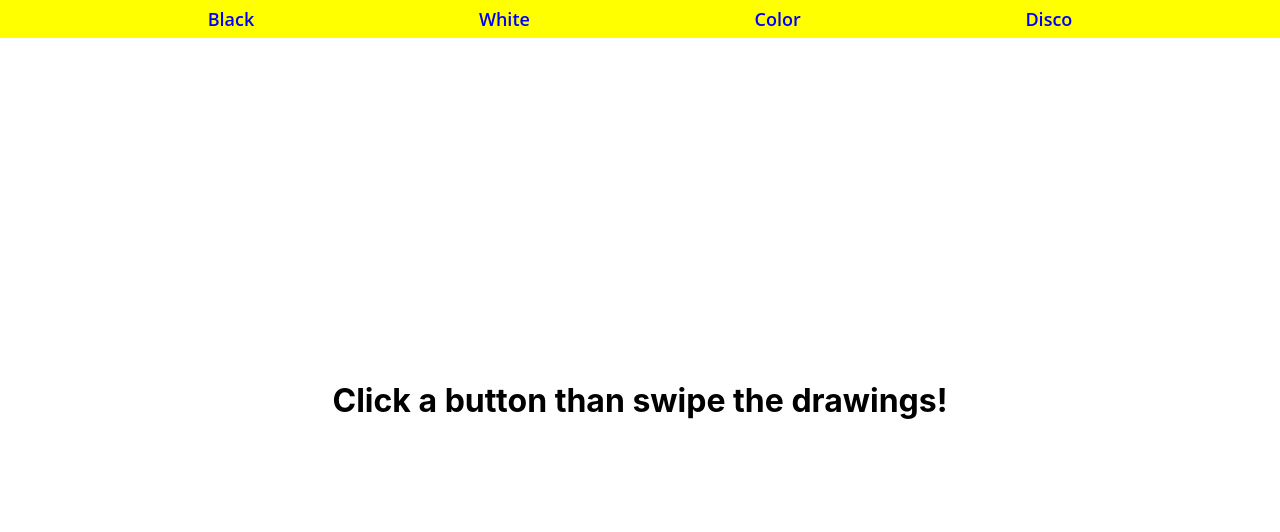
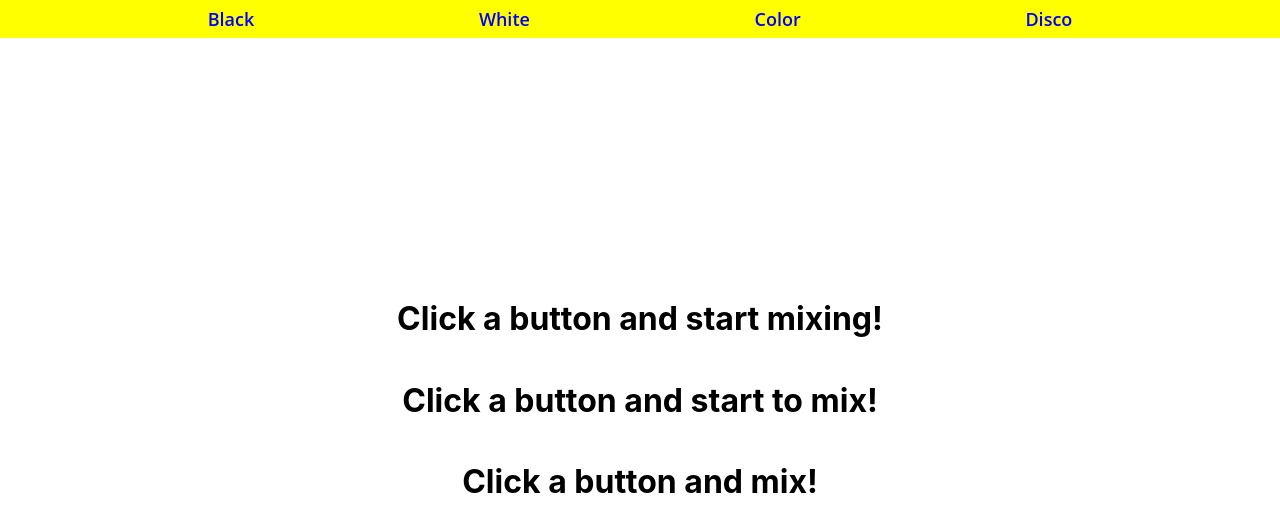
Before and after one commit to zoltanalmodo/ddisco-003, a React (Create React App) app: page / in a window 1280 px wide. Shown: the top 532 px of the page. Built offline with nearby package versions, Linux system fonts and the light colour scheme.

Commit message:
title changed

```diff
--- a/src/App.css
+++ b/src/App.css
@@ -7,7 +7,6 @@
   flex-direction: column;
   justify-content: center;
   background-color: black;
-
 }
 
 .body_white {
--- a/src/components/Navigation.js
+++ b/src/components/Navigation.js
@@ -79,8 +79,6 @@ function Navigation() {
           </div>
       </nav>
 
-
-
     </div>
 
   );
--- a/src/components/Start.js
+++ b/src/components/Start.js
@@ -10,7 +10,9 @@ export const Start = () => {
     <div className='body_white'>
 
       <Navigation />
-      <h1>Click a button than swipe the drawings!</h1>
+      <h1>Click a button and start mixing!</h1>
+      <h1>Click a button and start to mix!</h1>
+      <h1>Click a button and mix!</h1>
 
     </div>
   )
```
